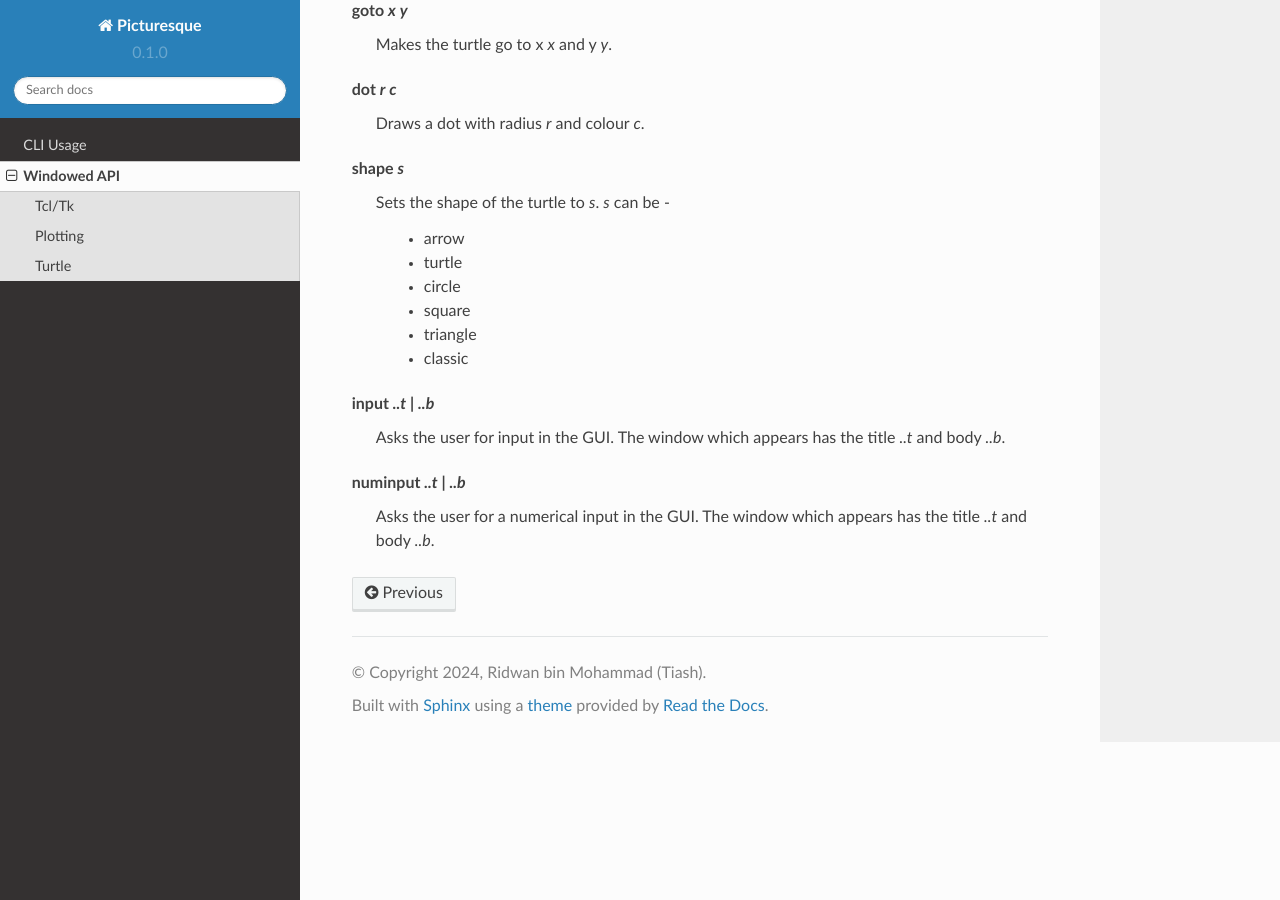
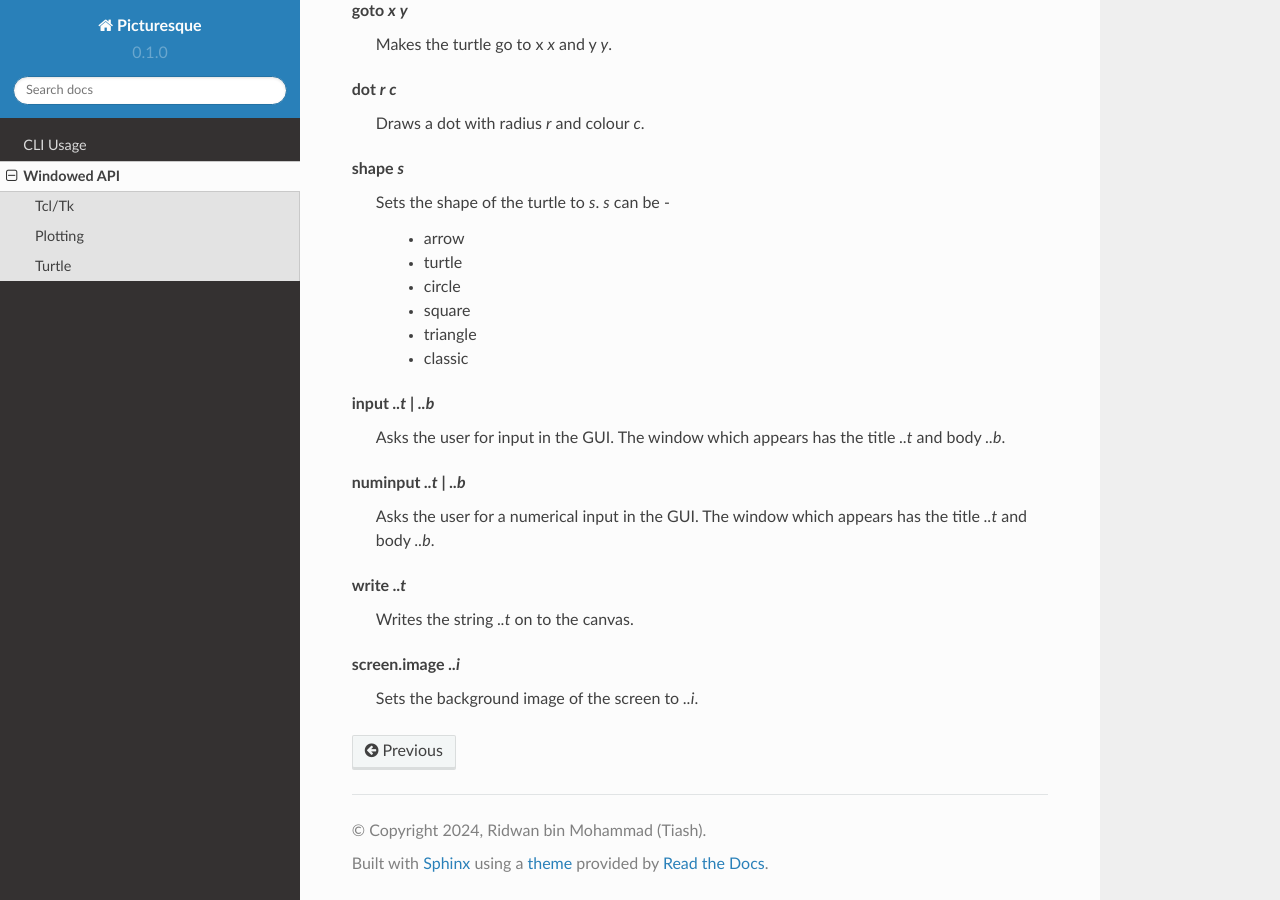
Before and after one commit to tiashDev/pic-docs, a Sphinx documentation site: the page built from docs/source/win-api.rst, in a window 1280 px wide and 900 px high, scrolled down 5590 px. Built offline with Sphinx 7.4.7 and the Read the Docs theme 2.0.0, drawn with Linux system fonts in a browser that asks for light colours.

Commit message:
Update win-api.rst

```diff
--- a/docs/source/win-api.rst
+++ b/docs/source/win-api.rst
@@ -336,3 +336,13 @@ input *..t* | *..b*
 
 numinput *..t* | *..b*
     Asks the user for a numerical input in the GUI. The window which appears has the title *..t* and body *..b*.
+
+.. _write:
+
+write *..t*
+   Writes the string *..t* on to the canvas.
+
+.. _screen_image:
+
+screen.image *..i*
+  Sets the background image of the screen to *..i*.
```
